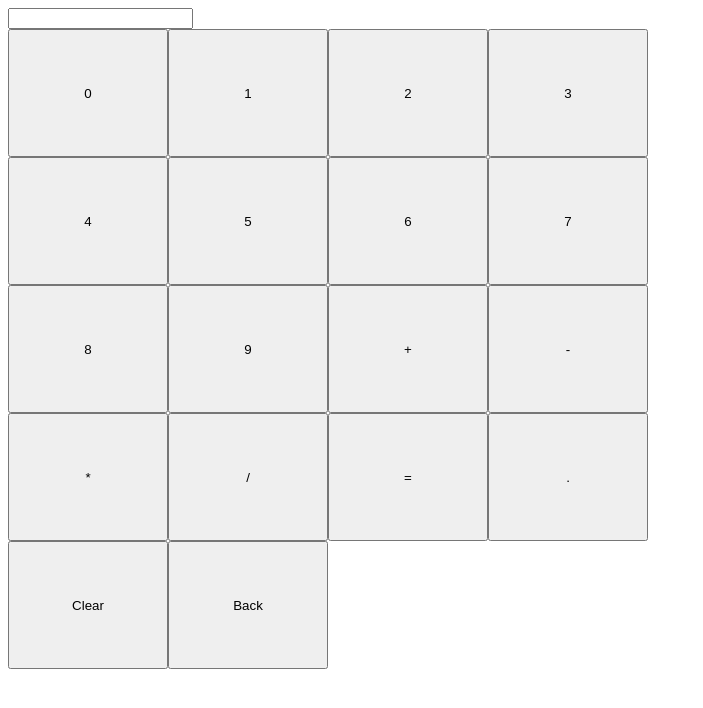
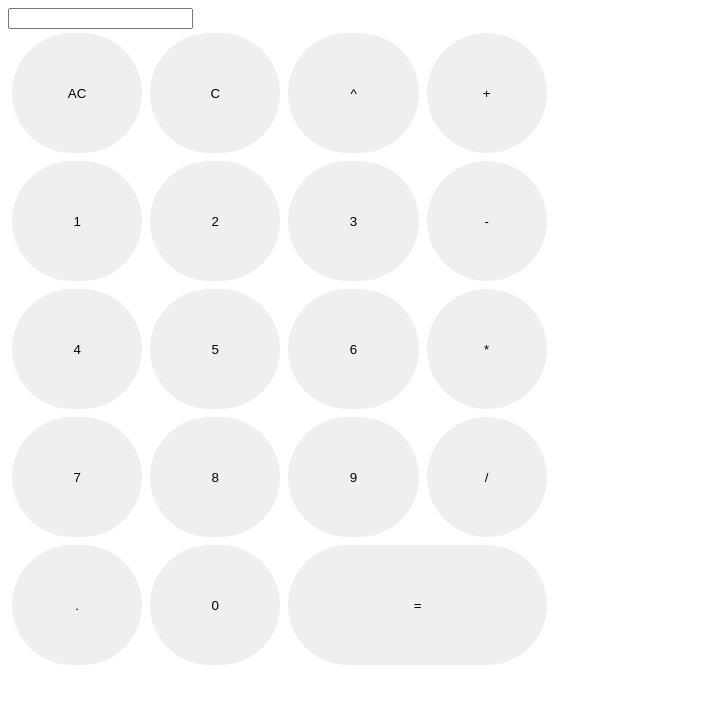
Before and after one commit to szeamer/calculator, a plain HTML site: page index.html in a window 1280 px wide. Shown: the whole page, without its empty margins (0-703 px from the left). Drawn offline with Linux system fonts and the light colour scheme.

Commit message:
add exponentiation

```diff
--- a/index.html
+++ b/index.html
@@ -29,10 +29,11 @@
         <button class="operator" id='times'>*</button>
         <button class="operator" id='over'>/</button>
         <button class="operator" id='equals'>=</button>
+        <button class="operator" id='power'>^</button>
 
         <button id="dot">.</button>
-        <button id='clear'>Clear</button>
-        <button id='back'>Back</button>
+        <button id='clear'>AC</button>
+        <button id='back'>C</button>
     </div>
 </body>
 </html>
--- a/script.js
+++ b/script.js
@@ -14,7 +14,8 @@ window.onload = () => {
                 'plus_button': document.querySelector('#plus'),
                 'minus_button': document.querySelector('#minus'),
                 'times_button': document.querySelector('#times'),
-                'divide_button': document.querySelector('#over')
+                'divide_button': document.querySelector('#over'),
+                'power_button': document.querySelector('#power')
             },
 
             'digits': {
@@ -118,15 +119,26 @@ window.onload = () => {
 
 function evaluate_expression(expression){
     //functions to check operator
+    const is_exponent = (element) => '^' == element;
     const is_times_over = (element) => '*/'.includes(element);
     const is_plus_minus = (element) => '+-'.includes(element);
 
     //operate on sb-expressions until they are reduced to one number
-    console.log( 'pre-check log', expression, canEvaluate(expression))
+    console.log( 'evaluate_expression(expression) -> expression & canEvaluate', expression, canEvaluate(expression))
     if(canEvaluate(expression)){
         while(canEvaluate(expression)){
             console.log('looping ' + expression);
-            //to satisfy PEMDAS, operate on multiplication and division first
+            //to satisfy PEMDAS, exponentiate first
+            if(expression.find(element => '^' == element)){
+                let operator_index = expression.findIndex(is_exponent);
+                let operator = expression.find(is_exponent);
+                let item_1 = expression[operator_index-1];
+                let item_2 = expression[operator_index+1];
+
+                console.log(operator, item_1, item_2);
+                expression.splice(operator_index-1, 3, operate(operator, item_1, item_2));
+            }
+            //operate on multiplication and division second
             if(expression.find(element => '*/'.includes(element))){
                 let operator_index = expression.findIndex(is_times_over);
                 let operator = expression.find(is_times_over);
@@ -172,6 +184,10 @@ function divide(a, b){
     return a / b;
 }
 
+function power(a, b){
+    return a ** b;
+}
+
 function operate(operator, a, b){
     a = parseFloat(a);
     b = parseFloat(b);
@@ -186,6 +202,9 @@ function operate(operator, a, b){
     }
     if(operator == '/'){
         return divide(a, b);
+    }
+    if(operator == '^'){
+        return power(a, b);
     }
 }
 
@@ -207,7 +226,7 @@ function canEvaluate(expression){
         });
         correctly_operators = should_be_operators.reduce((previousValue, currentValue) => {
             console.log(currentValue, previousValue);
-            return previousValue & '+-/*'.includes(currentValue);
+            return previousValue & '^+-/*'.includes(currentValue);
         }, true);
         console.log('num', correctly_numeric, 'op: ', correctly_operators);
         return correctly_numeric & correctly_operators;
--- a/style.css
+++ b/style.css
@@ -1,7 +1,108 @@
 #button_container{
-    width: 80vh;
+    width: 64vh;
     height: 80vh;
     display: grid;
     grid-template-rows: 20% 20% 20% 20% 20%;
-    grid-template-columns: 25% 25% 25% 25%;
+    grid-template-columns: 13.5% 13.5% 13.5% 13.5% 13.5% 13.5% 25%;
 }
+
+button{
+    border-radius: 8vh;
+    border: none;
+    margin: .5vh;
+}
+
+#one{
+    grid-column: 1 / span 2;
+    grid-row: 2;
+}
+
+#two{
+    grid-column: 3 / span 2;
+    grid-row: 2;
+}
+
+#three{
+    grid-column: 5 / span 2;
+    grid-row: 2;
+}
+
+#four{
+    grid-column: 1 / span 2;
+    grid-row: 3;
+}
+
+#five{
+    grid-column: 3 / span 2;
+    grid-row: 3;
+}
+
+#six{
+    grid-column: 5 / span 2;
+    grid-row: 3;
+}
+
+#seven{
+    grid-column: 1 / span 2;
+    grid-row: 4;
+}
+
+#eight{
+    grid-column: 3 / span 2;
+    grid-row: 4;
+}
+
+#nine{
+    grid-column: 5 / span 2;
+    grid-row: 4;
+}
+
+#zero{
+    grid-column: 3  / span 2;
+    grid-row: 5;
+}
+
+#power{
+    grid-column: 5 / span 2;
+    grid-row: 1;
+}
+
+#plus{
+    grid-column: 7 / span 2;
+    grid-row: 1;
+}
+
+#minus{
+    grid-column: 7 / span 2;
+    grid-row: 2;
+}
+
+#times{
+    grid-column: 7 / span 2;
+    grid-row: 3;
+}
+
+#over{
+    grid-column: 7 / span 2;
+    grid-row: 4;
+}
+
+#equals{
+    grid-column: 5 / span 4;
+    grid-row: 5;
+}
+
+#dot{
+    grid-column: 1 / span 2;
+    grid-row: 5;
+}
+
+#clear{
+    grid-column: 1 / span 2;
+    grid-row: 1;
+}
+
+#back{
+    grid-column: 3 / span 2;
+    grid-row: 1;
+}
```
